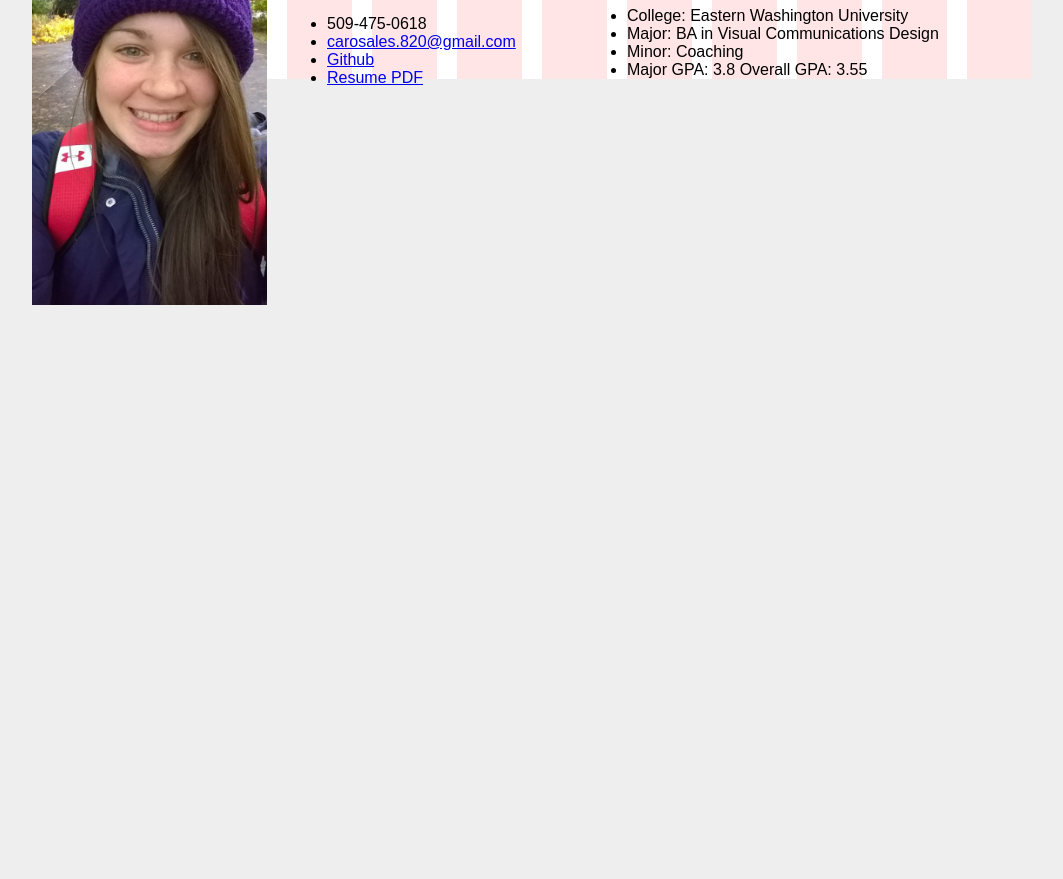
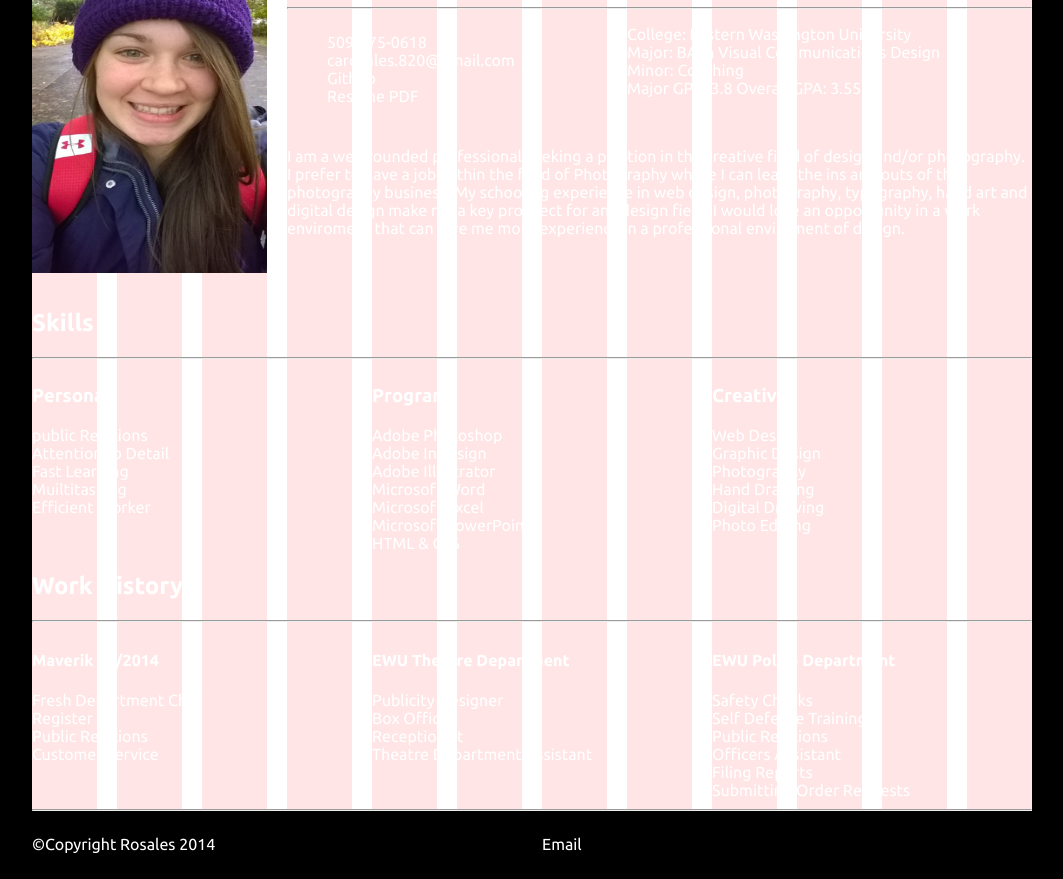
Before and after one commit to carosales820/p2-resume, a plain HTML site: page index.html in a window 1280 px wide. Shown: the part 91-970 px from the top of the page, without its empty margins (108-1171 px from the left). Before the commit the page ends 800 px from the top, so only its background shows below. Drawn offline with Linux system fonts and the light colour scheme.

Commit message:
version2
css editting

```diff
--- a/css/styles.css
+++ b/css/styles.css
@@ -1,14 +1,39 @@
 /* Your Website Styles */
 body {
-	background: #eee;
+	background: #000;
+}
+
+li	{
+	list-style:none;
+}
+
+header {
+	font-family: 'Ubuntu', sans-serif;
+	color: yellow;
 }
 
 
+h2, h3, h4, p, li {
+	font-family: 'Ubuntu', sans-serif;
+	color:#fff;
+}
 div {
 	margin-top: -60px;	x
 }
 
+a{
+	font-family: 'Ubuntu', sans-serif;
+	color: white;
+	text-decoration: none;
+}
 
+a:visited {
+	color: white;
+}
+
+a:hover {
+	color: yellow;
+}
 /* Show Grid */
 .showgrid {
 	background: url("../img/grid-bg.png") repeat-y;
--- a/index.html
+++ b/index.html
@@ -9,6 +9,10 @@
   <link rel="stylesheet" href="css/normalize.css">
   <link rel="stylesheet" href="css/grid.css">
   <link rel="stylesheet" href="css/styles.css">
+  <link href='http://fonts.googleapis.com/css?family=Ubuntu:300,400,500,700,300italic,400italic,500italic,700italic' rel='stylesheet' type='text/css'>
+13
+
+
 
 </head>
 <body>
@@ -16,10 +20,11 @@
 	<!-- No Content Before -->
 	<div class="container showgrid">
 		<!-- Name and Photo -->
-		<img class="grid_3" "my-photo" src="img/me.jpg" alt="Image of Cassondra Rosales" height="375px " width="200px"></img>
+		<img class="grid_3" "my-photo" src="img/me.jpg" alt="Image of Cassondra Rosales" height="325px " width="75px"></img>
 		<header>
 			<h1 class="my-name">Cassondra Rosales</h1>
-			<hr></hr>
+			<hr>
+
 		</header>
 		<!-- top content/contact info -->
 		<article class="grid_4">
@@ -37,7 +42,9 @@
 					</li>
 				</ul>
 			</section>
+
 		</article>
+
 		<article>
 			<section>
 				<ul>
@@ -49,12 +56,104 @@
 			</section>
 		</article>
 
+
+		<article>
+			<section>
+				<br>
+				<p>I am a well rounded professional seeking a position in the creative field of design and/or photography. I prefer to have a job within the field of Photography where I can learn the ins and outs of the photography business. My schooling experience in web design, photography, typography, hand art and digital design make me a key prospect for any design field. I would love an opportunity in a work enviroment that can give me more experience in a professional enviroment of design. </p>
+			</section>
+			<br>
+			<br>
+		</article>
+<!-- Skills section -->
+		<h2>Skills</h2>
+		<hr></hr>
+			<div class="grid_12">
+			<article class="grid_4 alpha">
+				<section>
+					<h3>Personal</h3>
+					<li>public Relations</li>
+					<li>Attention to Detail</li>
+					<li>Fast Learning</li>
+					<li>Muiltitasking</li>
+					<li>Efficient Worker</li>
+				</section>
+			</article>
+			<article class="grid_4">
+				<section>
+					<h3>Programs</h3>
+					<li>Adobe Photoshop</li>
+					<li>Adobe InDesign</li>
+					<li>Adobe Illustrator</li>
+					<li>Microsoft Word</li>
+					<li>Microsoft Excel</li>
+					<li>Microsoft PowerPoint</li>
+					<li>HTML &amp; CSS</li>
+				</section>
+			</article>
+			<article class="grid_4 omega">
+				<section>
+					<h3>Creative</h3>
+					<li>Web Design</li>
+					<li>Graphic Design</li>
+					<li>Photography</li>
+					<li>Hand Drawing</li>
+					<li>Digital Drawing</li>
+					<li>Photo Editing</li>
+				</section>
+			</article>
+			</div>
+
+					<!-- work history -->
+			<h2>Work History</h2>
+			<hr>
+
+			<article class="grid_4 alpha">
+				<section>
+					<h4>Maverik 05/2014</h4>
+					<li>Fresh Department Chef</li>
+					<li>Register</li>
+					<li>Public Relations</li>
+					<li>Customer Service</li>
+				</section>
+			</article>
+
+			<article class="grid_4">
+				<section>
+					<h4>EWU Theatre Department</h4>
+					<li>Publicity Designer</li>
+					<li>Box Office</li>
+					<li>Receptionist</li>
+					<li>Theatre Department Assistant</li>
+				</section>
+			</article>
+
+			<article class="grid_4 omega">
+				<section>
+					<h4>EWU Police Department</h4>
+					<li>Safety Checks</li>
+					<li>Self Defense Training</li>
+					<li>Public Relations</li>
+					<li>Officers Assistant</li>
+					<li>Filing Reports</li>
+					<li>Submitting Order Requests</li>
+				</section>
+			</article>
+
+		<hr>
+			<footer class="grid_6 alpha">
+				<p>&copy;Copyright Rosales 2014</p>
+			</footer>
+			<footer class="grid_3">
+				<p><a href="mailto:carosales.820@gmail">Email</a></p>
+			</footer>
+
 		</div>
 
-		<!-- 1st Column -->
 
 
-		<!-- 2nd Column -->
+
+
 
 
 		<!-- Second Row, 1st Column -->
```
